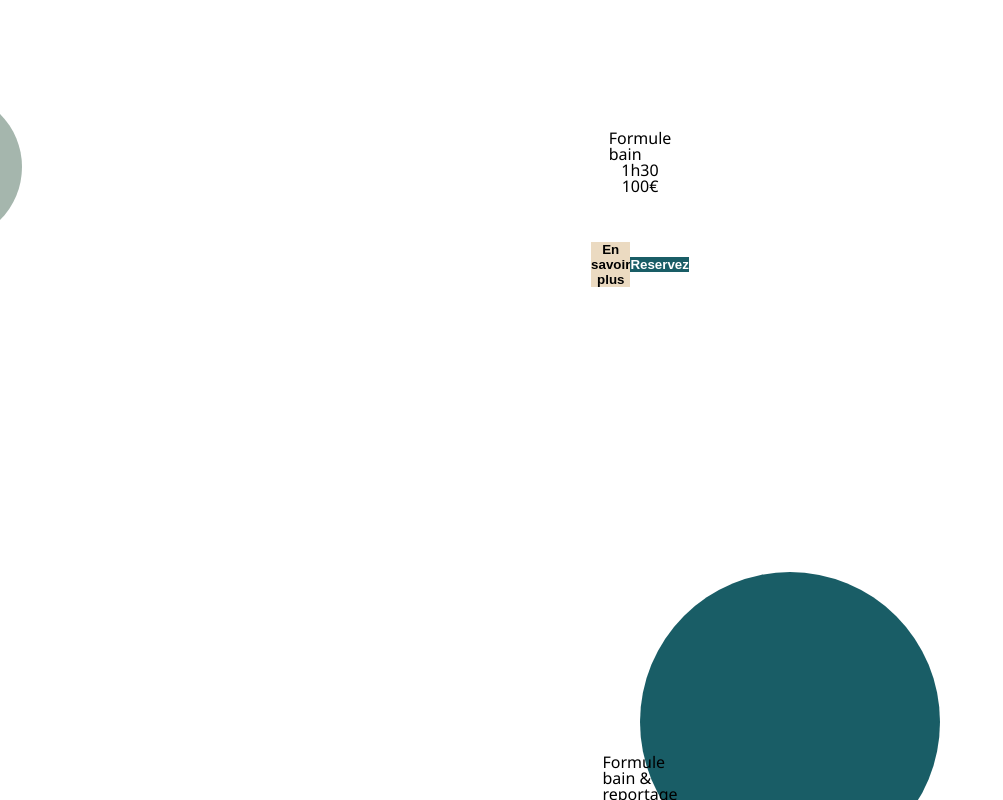
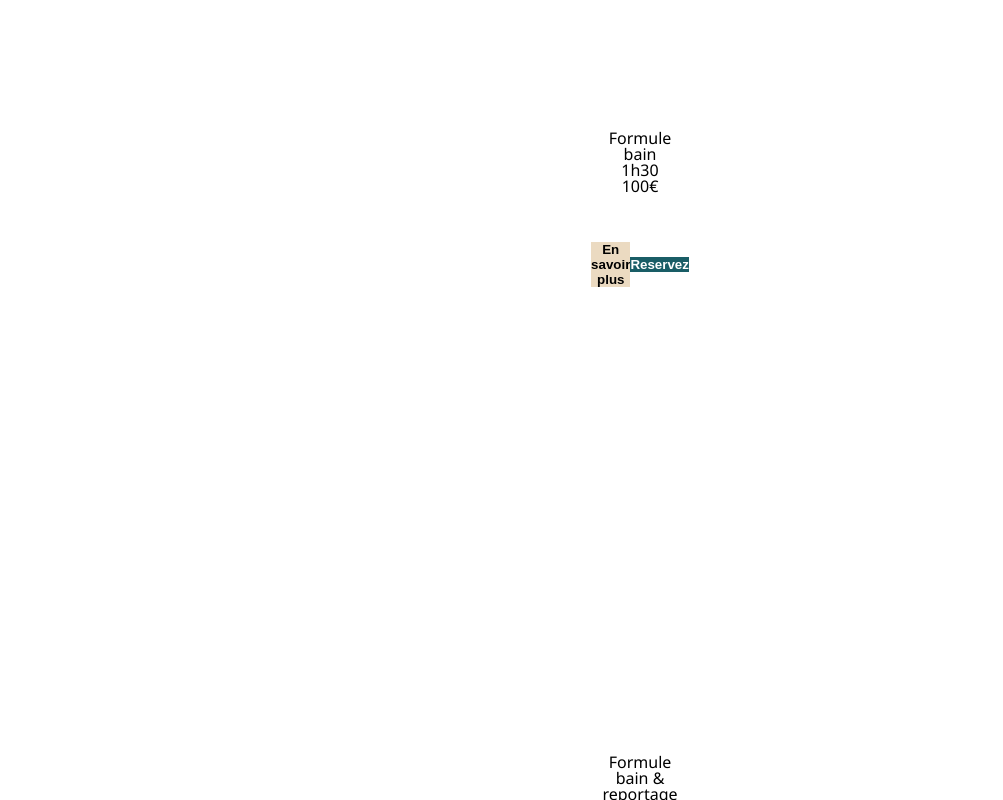
Before and after one commit to nd2k/oasis-des-petits, a SvelteKit app: page / in a window 1280 px wide. Shown: the part 1480-2280 px from the top of the page, without its empty margins (0-1003 px from the left). Built offline with nearby package versions, Linux system fonts and the light colour scheme.

Commit message:
fix viewport and center card title

```diff
--- a/src/routes/+layout.svelte
+++ b/src/routes/+layout.svelte
@@ -78,12 +78,13 @@
             }
         }
     }
-    .wrapper {
-        height: 100%;
-        width: 100%;
+    /* .wrapper {
+        height: 100vh;
+        width: 100vw;
         position: relative;
-    }
+    } */
     footer {
+        position: relative;
         display: flex;
         justify-content: center;
         align-items: center;
--- a/src/routes/+page.svelte
+++ b/src/routes/+page.svelte
@@ -281,6 +281,7 @@
             min-height: 10rem;
             & .title {
                 font-size: var(--size-fluid-3);
+                text-align: center;
             }
             & h2 {
                 font-size: var(--size-fluid-2);
--- a/src/styles/global.css
+++ b/src/styles/global.css
@@ -26,4 +26,8 @@
 html,
 body {
     font-family:  "Noto Sans", "serif";
+    display: flex;
+    flex-direction: column;
+    height: 100vh;
+    width: 100vw;
 }
```
